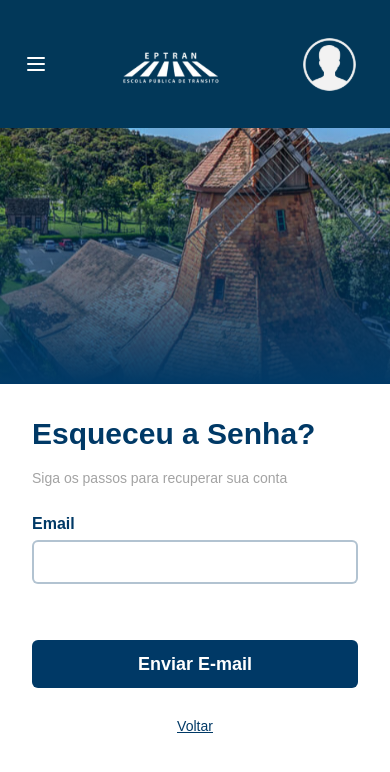
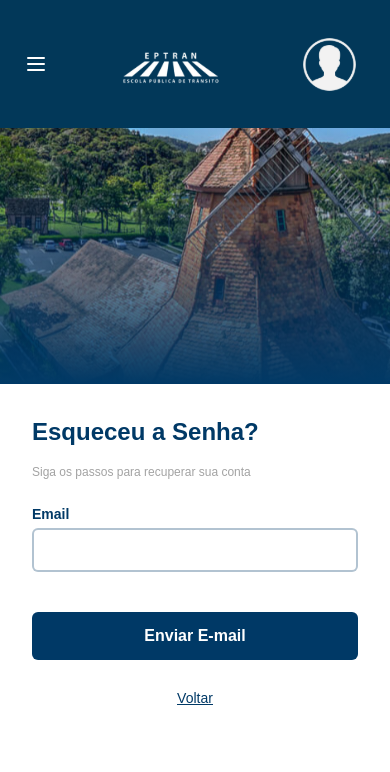
Before and after one commit to mat-cesconetto/eptran, a Next.js app in the folder eptran_nextjs/: page /forgot-password in a window 390 px wide. Shown: the top 772 px of the page. Built offline with nearby package versions, Linux system fonts and the light colour scheme.

Commit message:
adicionando responsividade

```diff
--- a/eptran_nextjs/src/app/forgot-password/form-forgot.tsx
+++ b/eptran_nextjs/src/app/forgot-password/form-forgot.tsx
@@ -3,18 +3,14 @@
 import { useForgot } from "@/hooks/useForgot";
 import { useState } from "react";
 
-
 const FormularioForgot: React.FC = () => {
-
     const [error, setError] = useState<string | null>(null);
     const { forgotPassword } = useForgot();
 
     const handleForgot = async(e: React.FormEvent<HTMLFormElement>) => {
         e.preventDefault();
 
-
         const formData = new FormData(e.currentTarget);
-
         const email = formData.get('email')?.toString() || "";
 
         try {
@@ -25,17 +21,16 @@ const FormularioForgot: React.FC = () => {
         }
     }
 
-
-
     return (
         <form onSubmit={handleForgot} className="grid grid-cols-1 gap-4 w-full">
             <FormField label="Email" type="email" id="email" name="email" />
             <button
                 type="submit"
-        className="bg-[#003966] text-white w-full h-12 rounded-md font-bold text-lg col-span-full mt-10 mb-3"
+                className="bg-[#003966] text-white w-full h-12 rounded-md font-bold text-base sm:text-lg col-span-full mt-6 sm:mt-10 mb-3"
             >
                 Enviar E-mail
             </button>
+            {error && <p className="text-red-500 text-sm text-center">{error}</p>}
         </form>
     );
 };
@@ -49,7 +44,7 @@ interface FormFieldProps {
 
 const FormField: React.FC<FormFieldProps> = ({ label, type, id, name }) => (
     <div className="flex flex-col">
-    <label className="text-base text-[#003966] font-bold mb-1">{label}</label>
+        <label className="text-sm sm:text-base text-[#003966] font-bold mb-1">{label}</label>
         <input
             type={type}
             id={id}
--- a/eptran_nextjs/src/app/forgot-password/page.tsx
+++ b/eptran_nextjs/src/app/forgot-password/page.tsx
@@ -5,20 +5,20 @@ import Link from "next/link";
 
 export default function Home() {
     return (
-    <div className="flex flex-col md:flex-row w-full">
+        <div className="flex flex-col md:flex-row w-full min-h-screen">
             <div className="relative w-full md:w-3/6 h-64 md:h-[840px] bg-[url('/moinho.svg')] bg-cover bg-center">
                 <div className="absolute inset-0 bg-gradient-to-t from-[#003966] to-transparent"></div>
             </div>
             <div className="w-full md:w-3/6 md:h-[840px] flex flex-col items-center justify-center px-4 py-8 md:py-0">
                 <div className="w-full md:w-10/12 px-4">
-          <h1 className="text-[#003966] mb-4 font-bold text-3xl md:text-5xl">
+                    <h1 className="text-[#003966] mb-4 font-bold text-2xl sm:text-3xl md:text-5xl">
                         Esqueceu a Senha?
                     </h1>
-          <h3 className="text-neutral-400 text-sm md:text-base mt-2 mb-6">
+                    <h3 className="text-neutral-400 text-xs sm:text-sm md:text-base mt-2 mb-6">
                         Siga os passos para recuperar sua conta
                     </h3>
                     <FormularioForgot />
-          <div className="mt-4 w-full text-center text-[#003966] md:mt-7 font-medium underline decoration-[#003966] relativ">
+                    <div className="mt-4 w-full text-center text-[#003966] md:mt-7 font-medium underline decoration-[#003966] relative">
                         <Link href={"./cadastro"}>
                             <p className="text-sm md:text-base">
                                 Voltar
```
Lines whose indentation alone changed are shown as unchanged.
